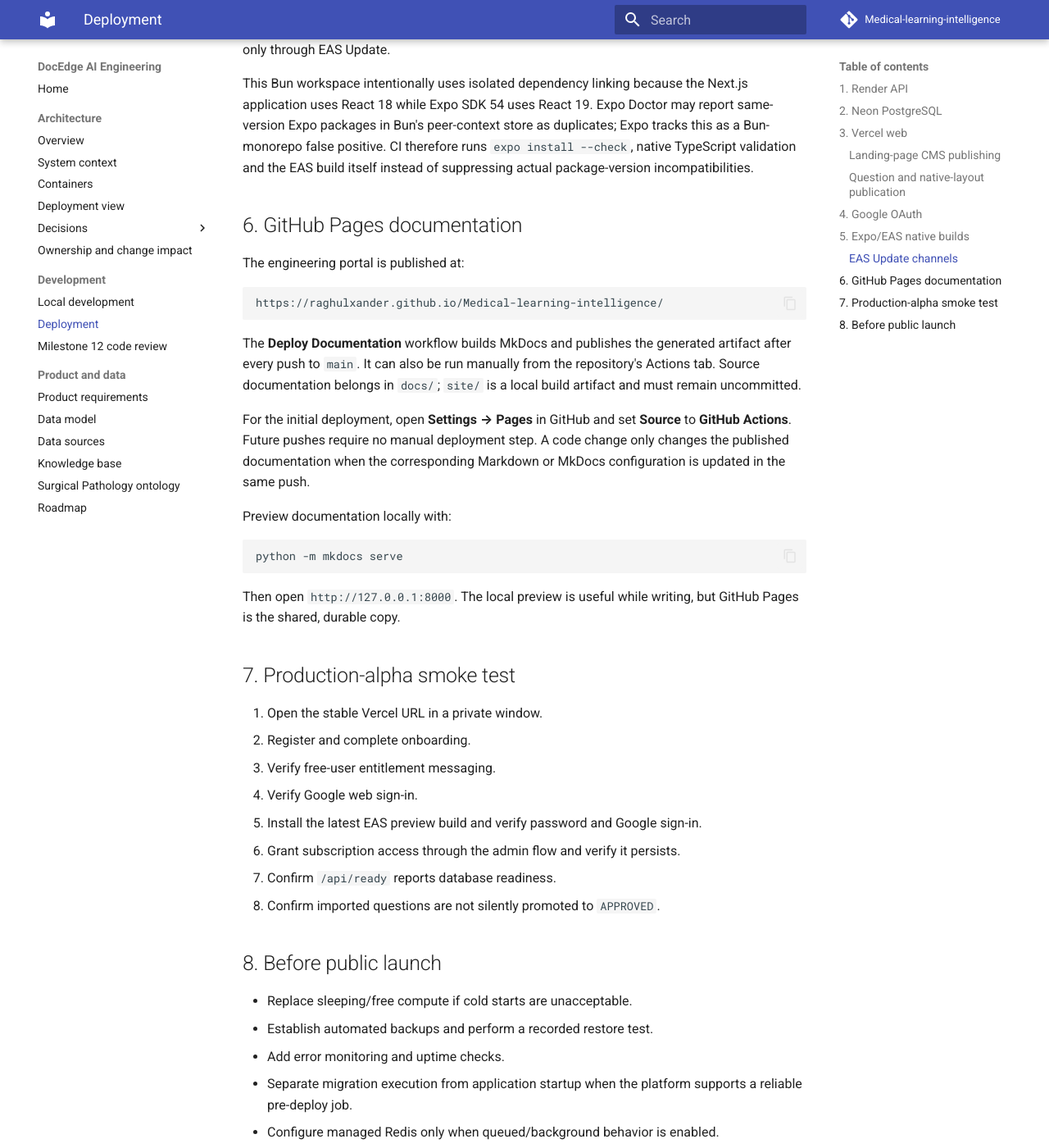
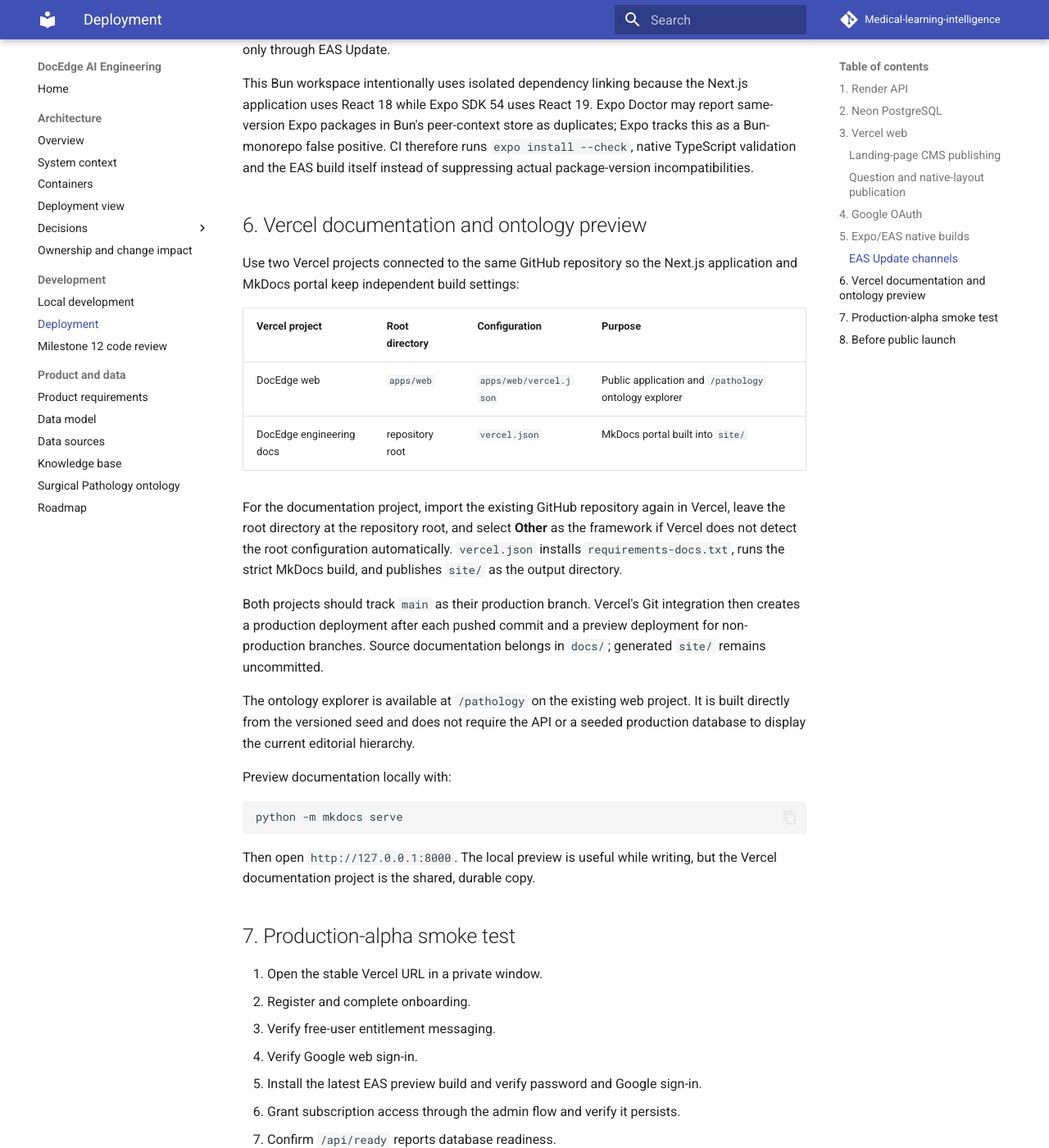
Before and after one commit to RaghulXander/Medical-learning-intelligence, an MkDocs documentation site: the page built from docs/DEPLOYMENT.md, in a window 1280 px wide and 1400 px high, scrolled down 3787 px. Shown: the whole window at 82% size. Built offline with MkDocs 1.6.1 and Material for MkDocs 9.7.7, drawn with Linux system fonts in a browser that asks for light colours; comment, search, counter and statistics services are not loaded; some of the changed text lies outside the part shown.

Commit message:
ci(docs): move MkDocs deployment to Vercel

````diff
--- a/docs/DEPLOYMENT.md
+++ b/docs/DEPLOYMENT.md
@@ -6,7 +6,7 @@
 - FastAPI container on Render
 - PostgreSQL on Neon
 - Native preview/production artifacts through Expo EAS
-- MkDocs engineering documentation on GitHub Pages
+- MkDocs engineering documentation in a separate Vercel project
 
 ## 1. Render API
 
@@ -179,23 +179,30 @@
 `expo install --check`, native TypeScript validation and the EAS build itself
 instead of suppressing actual package-version incompatibilities.
 
-## 6. GitHub Pages documentation
+## 6. Vercel documentation and ontology preview
 
-The engineering portal is published at:
+Use two Vercel projects connected to the same GitHub repository so the Next.js
+application and MkDocs portal keep independent build settings:
 
-```text
-https://raghulxander.github.io/Medical-learning-intelligence/
-```
+| Vercel project | Root directory | Configuration | Purpose |
+| --- | --- | --- | --- |
+| DocEdge web | `apps/web` | `apps/web/vercel.json` | Public application and `/pathology` ontology explorer |
+| DocEdge engineering docs | repository root | `vercel.json` | MkDocs portal built into `site/` |
 
-The **Deploy Documentation** workflow builds MkDocs and publishes the generated
-artifact after every push to `main`. It can also be run manually from the
-repository's Actions tab. Source documentation belongs in `docs/`; `site/` is a
-local build artifact and must remain uncommitted.
+For the documentation project, import the existing GitHub repository again in
+Vercel, leave the root directory at the repository root, and select **Other** as
+the framework if Vercel does not detect the root configuration automatically.
+`vercel.json` installs `requirements-docs.txt`, runs the strict MkDocs build, and
+publishes `site/` as the output directory.
 
-For the initial deployment, open **Settings → Pages** in GitHub and set **Source**
-to **GitHub Actions**. Future pushes require no manual deployment step. A code
-change only changes the published documentation when the corresponding Markdown
-or MkDocs configuration is updated in the same push.
+Both projects should track `main` as their production branch. Vercel's Git
+integration then creates a production deployment after each pushed commit and a
+preview deployment for non-production branches. Source documentation belongs in
+`docs/`; generated `site/` remains uncommitted.
+
+The ontology explorer is available at `/pathology` on the existing web project.
+It is built directly from the versioned seed and does not require the API or a
+seeded production database to display the current editorial hierarchy.
 
 Preview documentation locally with:
 
@@ -204,7 +211,7 @@
 ```
 
 Then open `http://127.0.0.1:8000`. The local preview is useful while writing,
-but GitHub Pages is the shared, durable copy.
+but the Vercel documentation project is the shared, durable copy.
 
 ## 7. Production-alpha smoke test
 
--- a/mkdocs.yml
+++ b/mkdocs.yml
@@ -1,6 +1,5 @@
 site_name: DocEdge AI Engineering
 site_description: Architecture, development, data, and operations documentation
-site_url: https://raghulxander.github.io/Medical-learning-intelligence/
 repo_name: Medical-learning-intelligence
 repo_url: https://github.com/RaghulXander/Medical-learning-intelligence
 edit_uri: edit/main/docs/
````
Also changed, not shown: vercel.json (added), 1 other file.
